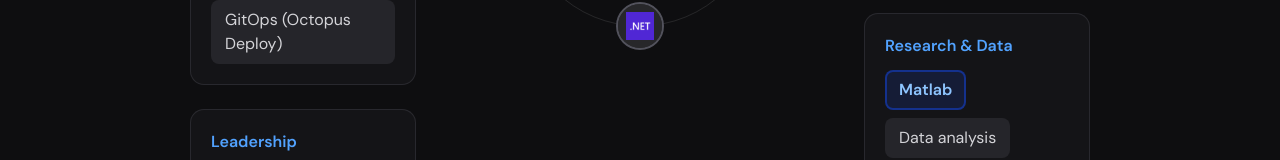
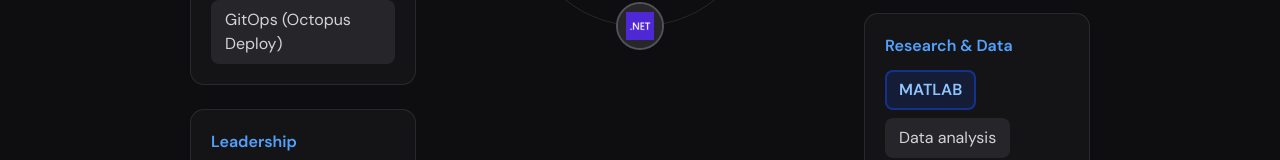
Before and after one commit to jeoffreyfischer/my-pro-resume, a React (Vite) app: page / in a window 1280 px wide. Shown: the part 1403-1563 px from the top of the page. Built offline with nearby package versions, Linux system fonts and the light colour scheme.

Commit message:
Changed Matlab to MATLAB

```diff
--- a/src/components/sections/Skills.tsx
+++ b/src/components/sections/Skills.tsx
@@ -13,7 +13,7 @@ const ORBIT_LOGOS: Array<{ label: string; logoSrc: string }> = [
   { label: "Azure", logoSrc: "/images/logo-azure.png" },
   { label: "Cursor", logoSrc: "/images/logo-cursor.webp" },
   { label: "Scrum Master", logoSrc: "/images/logo-scrum.png" },
-  { label: "Matlab", logoSrc: "/images/logo-matlab.png" },
+  { label: "MATLAB", logoSrc: "/images/logo-matlab.png" },
 ];
 
 function isStrongSkill(item: string): boolean {
--- a/src/data/resume.ts
+++ b/src/data/resume.ts
@@ -51,7 +51,7 @@ export const skills = [
   },
   {
     category: "Research & Data",
-    items: ["Matlab", "Data analysis", "Publications", "Technical writing"],
+    items: ["MATLAB", "Data analysis", "Publications", "Technical writing"],
   },
 ] as const;
 
```
